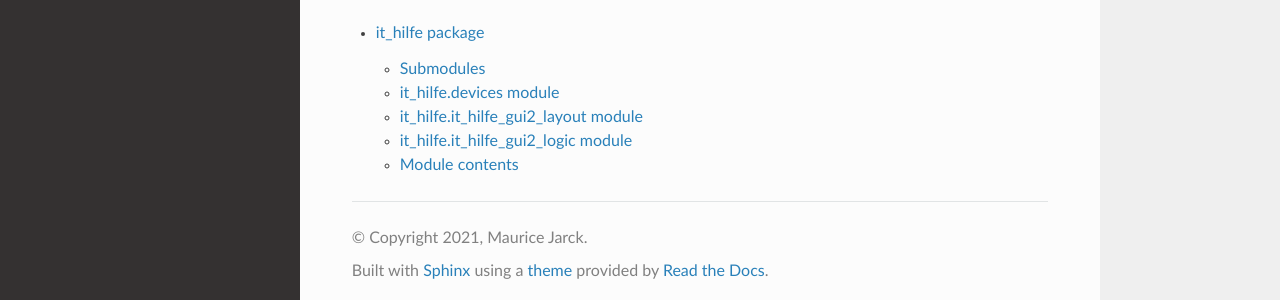
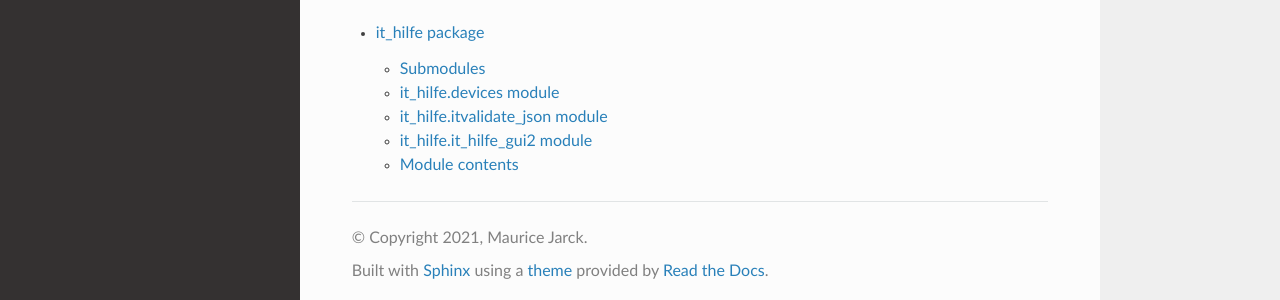
Before and after one commit to MauriceJarck/ithilfe, a Sphinx documentation site: the page built from docs/modules.rst, in a window 1280 px wide. Shown: the part 139-439 px from the top of the page. Built offline with Sphinx 7.4.7 and the Read the Docs theme 2.0.0, drawn with Linux system fonts in a browser that asks for light colours.

Commit message:
update doc rst, validate_json.py doc

```diff
--- a/docs/it_hilfe.rst
+++ b/docs/it_hilfe.rst
@@ -12,18 +12,18 @@ it\_hilfe.devices module
    :undoc-members:
    :show-inheritance:
 
-it\_hilfe.it\_hilfe\_gui2\_layout module
+it\_hilfe.it\validate\_json module
 ----------------------------------------
 
-.. automodule:: it_hilfe.it_hilfe_gui2_layout
+.. automodule:: it_hilfe.validate_json
    :members:
    :undoc-members:
    :show-inheritance:
 
-it\_hilfe.it\_hilfe\_gui2\_logic module
+it\_hilfe.it\_hilfe\_gui2 module
 ---------------------------------------
 
-.. automodule:: it_hilfe.it_hilfe_gui2_logic
+.. automodule:: it_hilfe.it_hilfe_gui2
    :members:
    :undoc-members:
    :show-inheritance:
```
Also changed, not shown: 1 other file.
